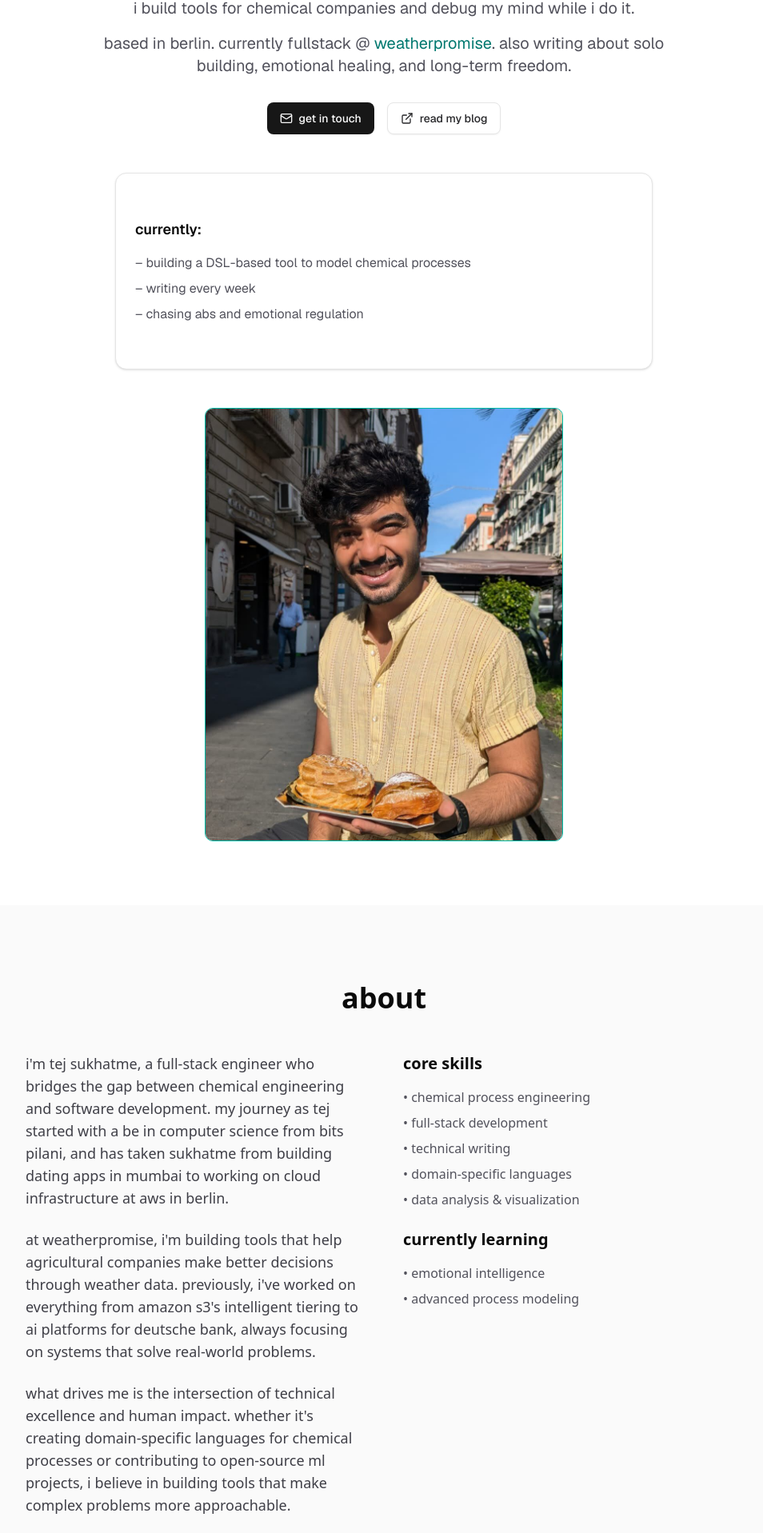
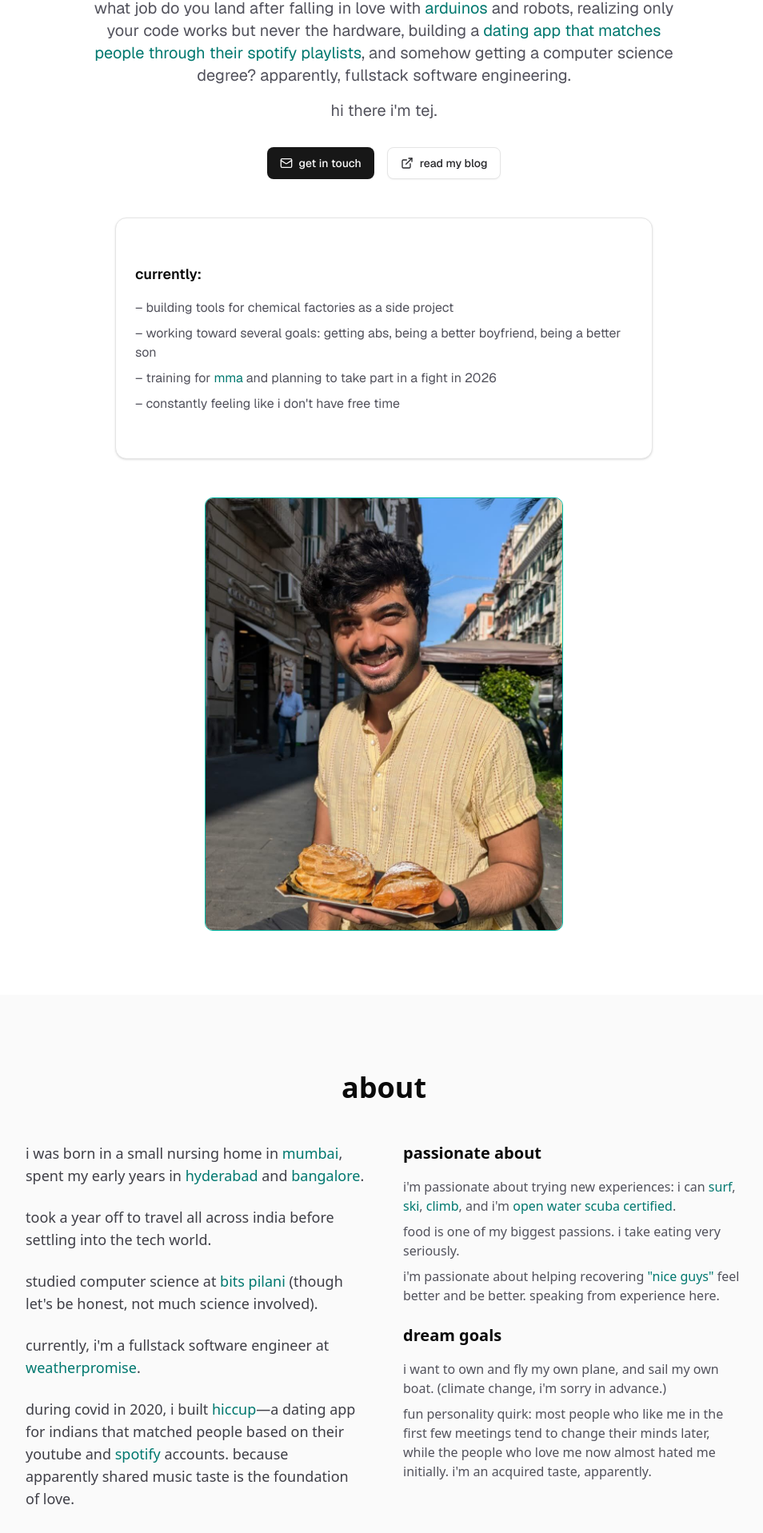
Before and after one commit to Hephaestus12/sukhat.me, a Next.js app: page / in a window 1280 px wide. Shown: the part 199-2116 px from the top of the page at 80% size, without its empty margins (160-1114 px from the left). Built offline with nearby package versions, Linux system fonts and the light colour scheme.

Commit message:
Update copy

```diff
--- a/src/app/page.tsx
+++ b/src/app/page.tsx
@@ -103,11 +103,10 @@ export default function HomePage() {
 
           <div className="text-base sm:text-lg md:text-xl text-zinc-600 mb-8 space-y-3 md:space-y-4 max-w-3xl mx-auto px-4">
             <p>
-              i build tools for chemical companies and debug my mind while i do it.
+              what job do you land after falling in love with <a href="https://www.arduino.cc/" target="_blank" rel="noopener noreferrer" className="text-teal-700 hover:underline">arduinos</a> and robots, realizing only your code works but never the hardware, building a <a href="#hiccup-project" className="text-teal-700 hover:underline">dating app that matches people through their spotify playlists</a>, and somehow getting a computer science degree? apparently, fullstack software engineering.
             </p>
             <p>
-              based in berlin. currently fullstack @ <a href="https://weatherpromise.com" target="_blank" rel="noopener noreferrer" className="text-teal-700 hover:underline">weatherpromise</a>. also
-              writing about solo building, emotional healing, and long-term freedom.
+              hi there i'm tej.
             </p>
           </div>
 
@@ -138,9 +137,10 @@ export default function HomePage() {
             <CardContent className="p-6 sm:py-8 text-left">
               <h3 className="font-semibold text-lg mb-4">currently:</h3>
               <div className="text-zinc-600 space-y-2 text-sm sm:text-base">
-                <p>– building a DSL-based tool to model chemical processes</p>
-                <p>– writing every week</p>
-                <p>– chasing abs and emotional regulation</p>
+                <p>– building tools for chemical factories as a side project</p>
+                <p>– working toward several goals: getting abs, being a better boyfriend, being a better son</p>
+                <p>– training for <a href="https://en.wikipedia.org/wiki/Mixed_martial_arts" target="_blank" rel="noopener noreferrer" className="text-teal-700 hover:underline">mma</a> and planning to take part in a fight in 2026</p>
+                <p>– constantly feeling like i don't have free time</p>
               </div>
             </CardContent>
           </Card>
@@ -164,31 +164,41 @@ export default function HomePage() {
           <div className="grid md:grid-cols-2 gap-8 md:gap-12 items-start">
             <div className="space-y-4 md:space-y-6 text-base md:text-lg text-zinc-700">
               <p>
-                i&apos;m tej sukhatme, a full-stack engineer who bridges the gap between chemical engineering and software development. my journey as tej started with a be in computer science from bits pilani, and has taken sukhatme from building dating apps in mumbai to working on cloud infrastructure at aws in berlin.
+                i was born in a small nursing home in <a href="https://en.wikipedia.org/wiki/Mumbai" target="_blank" rel="noopener noreferrer" className="text-teal-700 hover:underline">mumbai</a>, spent my early years in <a href="https://en.wikipedia.org/wiki/Hyderabad" target="_blank" rel="noopener noreferrer" className="text-teal-700 hover:underline">hyderabad</a> and <a href="https://en.wikipedia.org/wiki/Bangalore" target="_blank" rel="noopener noreferrer" className="text-teal-700 hover:underline">bangalore</a>.
               </p>
               <p>
-                at weatherpromise, i&apos;m building tools that help agricultural companies make better decisions through weather data. previously, i&apos;ve worked on everything from amazon s3&apos;s intelligent tiering to ai platforms for deutsche bank, always focusing on systems that solve real-world problems.
+                took a year off to travel all across india before settling into the tech world.
               </p>
               <p>
-                what drives me is the intersection of technical excellence and human impact. whether it&apos;s creating domain-specific languages for chemical processes or contributing to open-source ml projects, i believe in building tools that make complex problems more approachable.
+                studied computer science at <a href="https://www.bits-pilani.ac.in/" target="_blank" rel="noopener noreferrer" className="text-teal-700 hover:underline">bits pilani</a> (though let's be honest, not much science involved).
+              </p>
+              <p>
+                currently, i'm a fullstack software engineer at <a href="https://weatherpromise.com" target="_blank" rel="noopener noreferrer" className="text-teal-700 hover:underline">weatherpromise</a>.
+              </p>
+              <p>
+                during covid in 2020, i built <a href="#hiccup-project" className="text-teal-700 hover:underline">hiccup</a>—a dating app for indians that matched people based on their youtube and <a href="https://spotify.com" target="_blank" rel="noopener noreferrer" className="text-teal-700 hover:underline">spotify</a> accounts. because apparently shared music taste is the foundation of love.
+              </p>
+              <p>
+                i'm working on a side project building tools for chemical factories. from dating apps to industrial chemistry—just your typical career progression.
+              </p>
+              <p>
+                if i ever figure out what free time is, i'll probably fill it with another potentially dangerous hobby or side project. until then, i'm just trying to balance code, chemical factories, and not dying while learning to fight.
               </p>
             </div>
             <div className="space-y-6">
               <div>
-                <h3 className="text-xl font-semibold mb-4">core skills</h3>
+                <h3 className="text-xl font-semibold mb-4">passionate about</h3>
                 <div className="space-y-2 text-zinc-600">
-                  <p>• chemical process engineering</p>
-                  <p>• full-stack development</p>
-                  <p>• technical writing</p>
-                  <p>• domain-specific languages</p>
-                  <p>• data analysis & visualization</p>
+                  <p>i'm passionate about trying new experiences: i can <a href="https://en.wikipedia.org/wiki/Surfing" target="_blank" rel="noopener noreferrer" className="text-teal-700 hover:underline">surf</a>, <a href="https://en.wikipedia.org/wiki/Skiing" target="_blank" rel="noopener noreferrer" className="text-teal-700 hover:underline">ski</a>, <a href="https://en.wikipedia.org/wiki/Rock_climbing" target="_blank" rel="noopener noreferrer" className="text-teal-700 hover:underline">climb</a>, and i'm <a href="https://en.wikipedia.org/wiki/Scuba_diving" target="_blank" rel="noopener noreferrer" className="text-teal-700 hover:underline">open water scuba certified</a>.</p>
+                  <p>food is one of my biggest passions. i take eating very seriously.</p>
+                  <p>i'm passionate about helping recovering <a href="https://www.amazon.com/No-More-Mr-Nice-Guy/dp/0762415339" target="_blank" rel="noopener noreferrer" className="text-teal-700 hover:underline">"nice guys"</a> feel better and be better. speaking from experience here.</p>
                 </div>
               </div>
               <div>
-                <h3 className="text-xl font-semibold mb-4">currently learning</h3>
+                <h3 className="text-xl font-semibold mb-4">dream goals</h3>
                 <div className="space-y-2 text-zinc-600">
-                  <p>• emotional intelligence</p>
-                  <p>• advanced process modeling</p>
+                  <p>i want to own and fly my own plane, and sail my own boat. (climate change, i'm sorry in advance.)</p>
+                  <p>fun personality quirk: most people who like me in the first few meetings tend to change their minds later, while the people who love me now almost hated me initially. i'm an acquired taste, apparently.</p>
                 </div>
               </div>
             </div>
@@ -224,6 +234,7 @@ export default function HomePage() {
               logoCompany="google"
             />
 
+            <div id="hiccup-project">
               <ProjectCard
                 title="hiccup* dating app"
                 description="crowdfunded dating app for indians, connecting people based on shared youtube and spotify interests with real-time chat and matching algorithms."
@@ -232,6 +243,7 @@ export default function HomePage() {
                   { name: "firebase", variant: "orange" }
                 ]}
               />
+            </div>
           </div>
         </div>
       </section>
```
Lines whose indentation alone changed are shown as unchanged.
